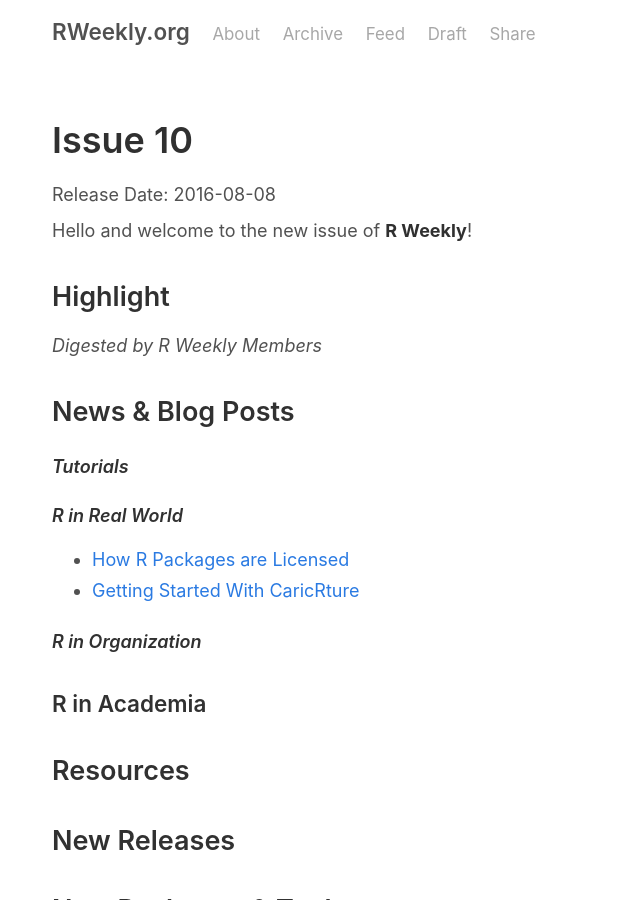
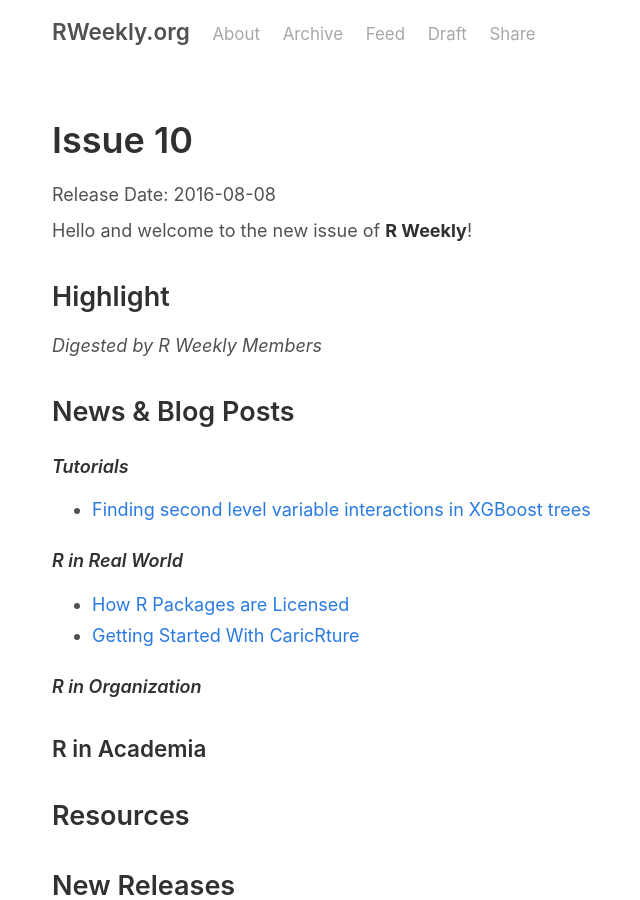
Before and after one commit to rweekly/rweekly.org, a Jekyll site: the page built from draft.md, in a window 1280 px wide and 900 px high. Shown: the whole window, without its empty margins (273-913 px from the left). Built offline with Jekyll 4.4.1, drawn with Linux system fonts in a browser that asks for light colours; comment, search, counter and statistics services are not loaded.

Commit message:
Update draft.md with xgboost tutorial

```diff
--- a/draft.md
+++ b/draft.md
@@ -17,7 +17,7 @@
 
 #### Tutorials
 
-
+- [Finding second level variable interactions in XGBoost trees](http://projects.rajivshah.com/blog/2016/08/01/xgbfi/)
 
 
 
```
